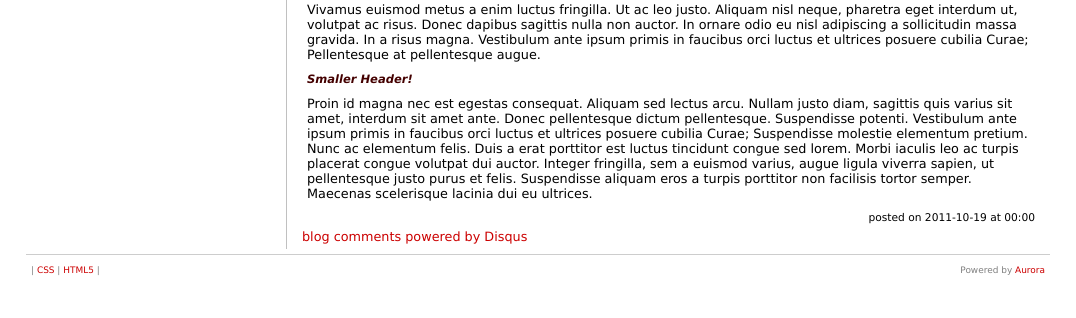
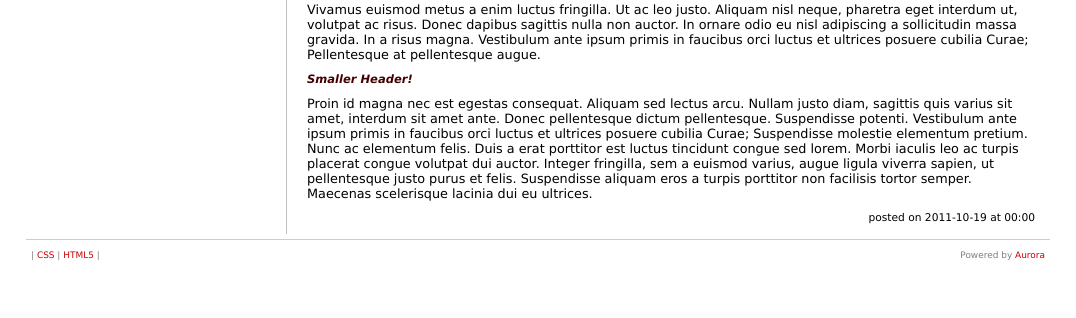
Before and after one commit to zorkian/aurora, a Flask app: a page that uses templates/article.html in a window 1280 px wide. Shown: the part 483-801 px from the top of the page, without its empty margins (102-1178 px from the left). Run offline with Flask 2, Linux system fonts and the light colour scheme; some libraries are stand-ins or nearby versions.

Commit message:
remove disqus, you can re-add this if you want it

```diff
--- a/templates/article.html
+++ b/templates/article.html
@@ -4,18 +4,4 @@
 {% block content %}
     {{ article.content }}
     <p class='suffix'>posted on {{ article.date }} at {{ article.time }}</p>
-
-<div id="disqus_thread"></div>
-<script type="text/javascript">
-    var disqus_shortname = 'xb95';
-
-    /* * * DON'T EDIT BELOW THIS LINE * * */
-    (function() {
-        var dsq = document.createElement('script'); dsq.type = 'text/javascript'; dsq.async = true;
-        dsq.src = 'http://' + disqus_shortname + '.disqus.com/embed.js';
-        (document.getElementsByTagName('head')[0] || document.getElementsByTagName('body')[0]).appendChild(dsq);
-    })();
-</script>
-<noscript>Please enable JavaScript to view the <a href="http://disqus.com/?ref_noscript">comments powered by Disqus.</a></noscript>
-<a href="http://disqus.com" class="dsq-brlink">blog comments powered by <span class="logo-disqus">Disqus</span></a>
 {% endblock %}
```
Also changed, not shown: templates/index.html (+1 -13 lines).
